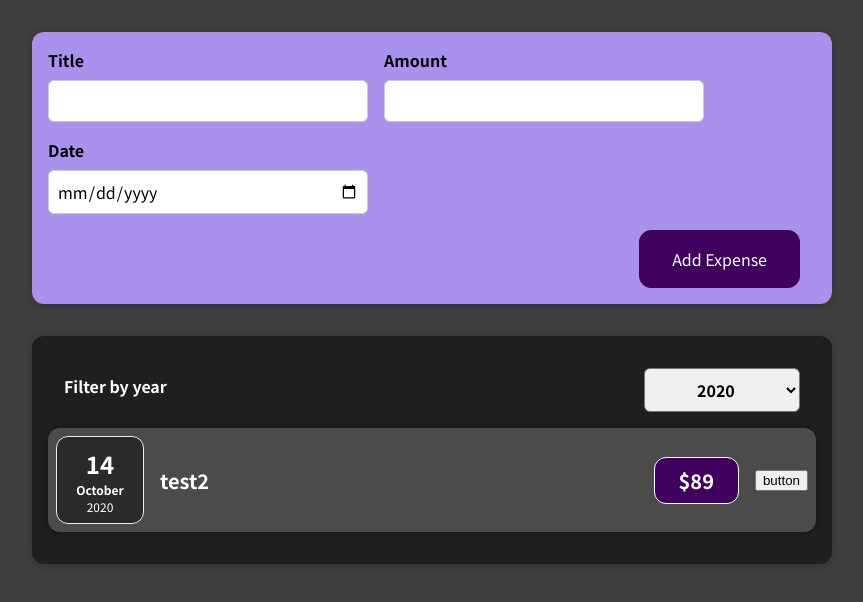
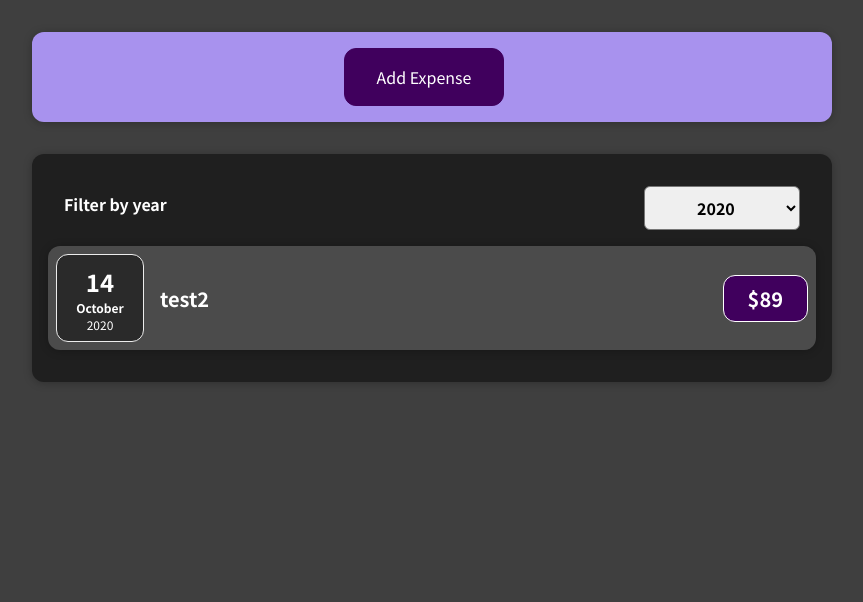
Before and after one commit to CassieZAHNG/React-cal-expense, a React (Create React App) app: page / in a window 1280 px wide. Shown: the top 602 px of the page, without its empty margins (208-1071 px from the left). Built offline with nearby package versions, Linux system fonts and the light colour scheme.

Commit message:
add cancel button inside expenseForm

```diff
--- a/src/components/Expense.js
+++ b/src/components/Expense.js
@@ -1,4 +1,4 @@
-import ExpenseItem from './ExpenseItem';
+import ExpenseList from './ExpenseList';
 import './Expense.css';
 import Card from './Card';
 import { useState } from 'react';
@@ -12,22 +12,11 @@
   const filteredArr = props.data.filter(item => {
     return item.date.getFullYear().toString() === Year;
   });
-  let expenseContent = <p>there is no content</p>;
-  if (filteredArr.length > 0) {
-    expenseContent = filteredArr.map(expense => (
-      <ExpenseItem
-        title={expense.title}
-        amount={expense.amount}
-        date={expense.date}
-        key={expense.id}
-      />
-    ));
-  }
 
   return (
     <Card className='expenses'>
       <ExpenseFilter selected={Year} onChangeFilter={changeFilterHandler} />
-      {expenseContent}
+      <ExpenseList items={filteredArr} />
     </Card>
   );
 }
--- a/src/components/ExpenseItem.js
+++ b/src/components/ExpenseItem.js
@@ -11,14 +11,15 @@
     setTitle('updated!');
   };
   return (
+    <li>
       <Card className='expense-item'>
         <ExpenseDate date={props.date} />
         <div className='expense-item__description'>
           <h2>{title}</h2>
           <div className='expense-item__price'>${props.amount}</div>
-        <button onClick={clickHandler}>button</button>
         </div>
       </Card>
+    </li>
   );
 }
 
--- /dev/null
+++ b/src/components/ExpenseList.css
@@ -0,0 +1,9 @@
+.expenses-list {
+  list-style: none;
+  padding: 0;
+}
+
+.expenses-list__fallback {
+  color: white;
+  text-align: center;
+}
--- /dev/null
+++ b/src/components/ExpenseList.js
@@ -0,0 +1,22 @@
+import ExpenseItem from './ExpenseItem';
+import './ExpenseList.css';
+
+const ExpenseList = props => {
+  if (props.items.length === 0)
+    return <h2 className='expenses-list__fallback'>Found no content</h2>;
+
+  return (
+    <ul className='expenses-list'>
+      {props.items.map(expense => (
+        <ExpenseItem
+          title={expense.title}
+          amount={expense.amount}
+          date={expense.date}
+          key={expense.id}
+        />
+      ))}
+    </ul>
+  );
+};
+
+export default ExpenseList;
--- a/src/components/newExpense/ExpenseForm.css
+++ b/src/components/newExpense/ExpenseForm.css
@@ -24,3 +24,7 @@
 .new-expense__actions {
   text-align: right;
 }
+
+.new-expense__actions_center {
+  text-align: center;
+}
--- a/src/components/newExpense/ExpenseForm.js
+++ b/src/components/newExpense/ExpenseForm.js
@@ -5,6 +5,7 @@
   const [enteredTitle, setEnteredTitle] = useState('');
   const [enteredAmount, setEnteredAmount] = useState('');
   const [enteredDate, setEnteredDate] = useState('');
+  const [showCancelButton, setShowCancelButton] = useState(false);
   const titleChangeHandler = event => {
     setEnteredTitle(event.target.value);
   };
@@ -29,6 +30,12 @@
     setEnteredAmount('');
   };
 
+  const switchCancelButton = () => {
+    // console.log('concel button: ' + showCancelButton);
+    setShowCancelButton(!showCancelButton);
+  };
+
+  if (showCancelButton) {
     return (
       <form onSubmit={submitHandler}>
         <div className='new-expense__controls'>
@@ -61,11 +68,24 @@
             />
           </div>
         </div>
+
         <div className='new-expense__actions'>
+          <button type='button' onClick={switchCancelButton}>
+            Cancel
+          </button>
           <button type='submit'>Add Expense</button>
         </div>
       </form>
     );
+  }
+
+  return (
+    <div className='new-expense__actions_center'>
+      <button type='submit' onClick={switchCancelButton}>
+        Add Expense
+      </button>
+    </div>
+  );
 };
 
 export default ExpenseForm;
--- a/src/components/newExpense/NewExpense.js
+++ b/src/components/newExpense/NewExpense.js
@@ -7,8 +7,6 @@
       id: Math.random().toString()
     };
     props.onEnteredExpense(updatedExpense);
-    // console.log('from NewExpense');
-    // console.log(updatedExpense);
   };
   return (
     <div className='new-expense'>
```
Also changed, not shown: 1 other file (tests, documents, lock files or other folders). Lines whose indentation alone changed are shown as unchanged.
